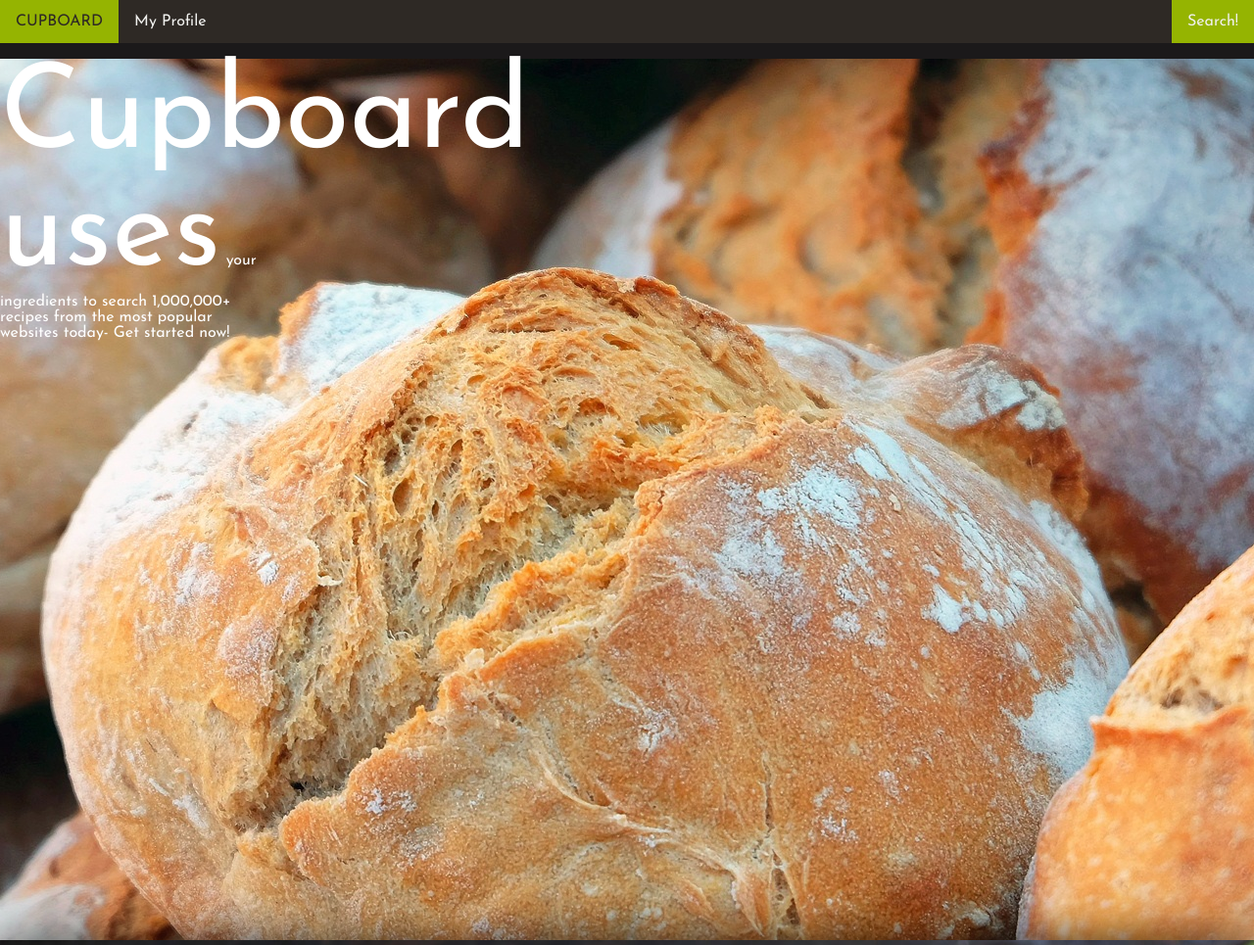
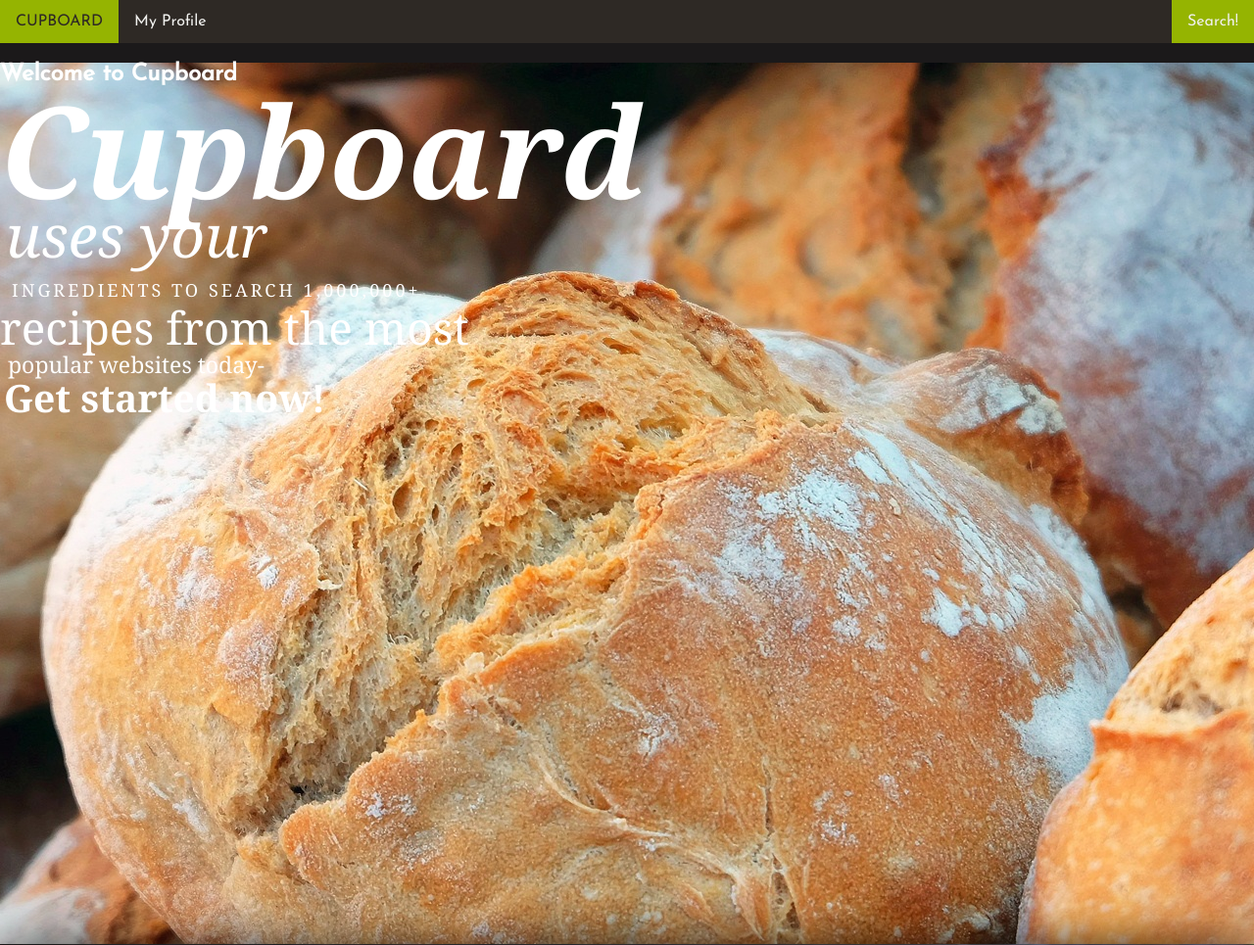
Before and after one commit to katerdogg/Cupboard, a Django app: page / in a window 1280 px wide. Shown: the top 965 px of the page at 98% size. Run offline with Django 3.2, Linux system fonts and the light colour scheme; some libraries are stand-ins or nearby versions.

Commit message:
updates to cupboard site

```diff
--- a/cupboard/cupboard_app/static/cupboard_app/styles.css
+++ b/cupboard/cupboard_app/static/cupboard_app/styles.css
@@ -287,16 +287,128 @@
 
 /* STYLES THE OPENING TEXT */
 
-.text-block {
-	width: 280px;
-	position: center;
+/*.container {
+    width: 960px;
+    margin: 0 auto;
+}*/
+.container {
+	height: 10em;
+	position: relative;
 }
 
-.cupboard {
-	font-size: 120px;
+/* Opentype Paragraph Styles */
+/*.opentype {
+	width: 620px;
+	color: #9d9e9d;
+	margin: 0 auto;
+}*/
+.opentype {
+	margin: 0;
+    background: yellow;
+    position: absolute;
+    top: 50%;
+    left: 50%;
+    margin-right: -50%;
+    transform: translate(-50%, -50%)
 }
 
 
+/* Welcome to Cupboard Title */
+.opentype h2 {
+    color: #865;
+    width: 620px;
+    margin: 0 auto;
+    text-transform: uppercase;
+    padding: 14px 0 13px 0;
+    border-top: 4px double #676767;
+    border-bottom: 4px double #676767;
+}
+
+/* Number One */
+/* black itel */
+.cupboard {
+    font-style: italic;
+    font-variant: normal;
+    font-weight: 900;
+    font-stretch: normal;
+    font-size: 130px;
+    line-height: 90px;
+    font-family: 'Playfair Display', Georgia, serif;
+    margin-bottom: 12px;
+    display: block;
+}
+
+/* Number Two*/
+/* Itel */
+.ingredients {
+    font-style: italic;
+    font-variant: normal;
+    font-weight: 400;
+    font-stretch: normal;
+    font-size: 60px;
+    line-height: 60px;
+    font-family: 'Playfair Display', Georgia, serif;
+    margin: 0 0 8px 6px;
+    display: block;
+}
+
+/* Number Three */
+/* Small Cap */
+.million {
+    font-style: normal;
+    font-variant: normal;
+    font-weight: 400;
+    font-stretch: normal;
+    font-size: 18px;
+    line-height: 36px;
+    font-family: 'Playfair Display SC', Georgia, serif;
+    letter-spacing: .17em;
+    margin: 0 0 0 12px;
+    text-transform: uppercase;
+    display: block;
+}
+
+/* Number Four */
+/* Reg */
+.most {
+    font-style: normal;
+    font-variant: normal;
+    font-weight: 400;
+    font-stretch: normal;
+    font-size: 46px;
+    line-height: 40px;
+    font-family: 'Playfair Display', Georgia, serif;
+    display: block;
+    /*margin: 0 0 0 -10px;*/
+    margin: 0 0 0 15;
+}
+
+/* Number Five */
+/* Bold */
+.popular {
+    font-style: normal;
+    font-variant: normal;
+    font-weight: 400;
+    font-stretch: normal;
+    font-size: 23px;
+    line-height: 36px;
+    font-family: 'Playfair Display', Georgia, serif;
+    display: block;
+    margin-left: 8px;
+}
+/* Number Six */
+/* Black */
+.get-started {
+    font-style: normal;
+    font-variant: normal;
+    font-weight: 900;
+    font-stretch: normal;
+    font-size: 39px;
+    line-height: 32px;
+    font-family: 'Playfair Display', Georgia, serif;
+    margin-left: 4px;
+    display: block;
+}
 
 /*-------------------- FOOTER STYLES ---------------------*/
 /**
--- a/cupboard/cupboard_app/templates/base.html
+++ b/cupboard/cupboard_app/templates/base.html
@@ -3,10 +3,13 @@
 <!-- Index Page for Cupboard site -->
 <html>
 	<head>
+		<title>Welcome to Cupboard</title>
+		<!-- HTML Code -->
 		<link rel="stylesheet" type="text/css" href="
 		{% static 'cupboard_app/styles.css' %}">
+		<!-- JS Code -->
 		<script src="http://ajax.googleapis.com/ajax/libs/jquery/1.7.2/jquery.min.js"></script>
-		<script src="cupboard_app/results.js"></script>
+		<script src="static/cupboard_app/results.js"></script>
 	</head>
 		<!-- <body> -->
 			{% include "cupboard_app/_nav.html" %}
--- a/cupboard/cupboard_app/templates/cupboard_app/index.html
+++ b/cupboard/cupboard_app/templates/cupboard_app/index.html
@@ -7,15 +7,16 @@
 <!-- 	</div>
 	<div> -->
 <!-- 	</div> -->
-
-
 	<body>
 		<section id="home" data-type="background" data-speed="10">
-		<div>
-		<p class="text-block">
-			<span class="cupboard">Cupboard uses</span>
-			<span class="ingredients">your ingredients</span>
-			<span class="million">to search 1,000,000+</span>
+		<div class="container">
+		<p class="opentype">
+			<h2> Welcome
+			<span class="to">to<span>
+			Cupboard</h2>
+			<span class="cupboard">Cupboard</span>
+			<span class="ingredients">uses your</span>
+			<span class="million">ingredients to search 1,000,000+</span>
 			<span class="most">recipes from the most</span>
 			<span class="popular">popular websites today-</span>
 			<span class="get-started">Get started now!</span>
```
